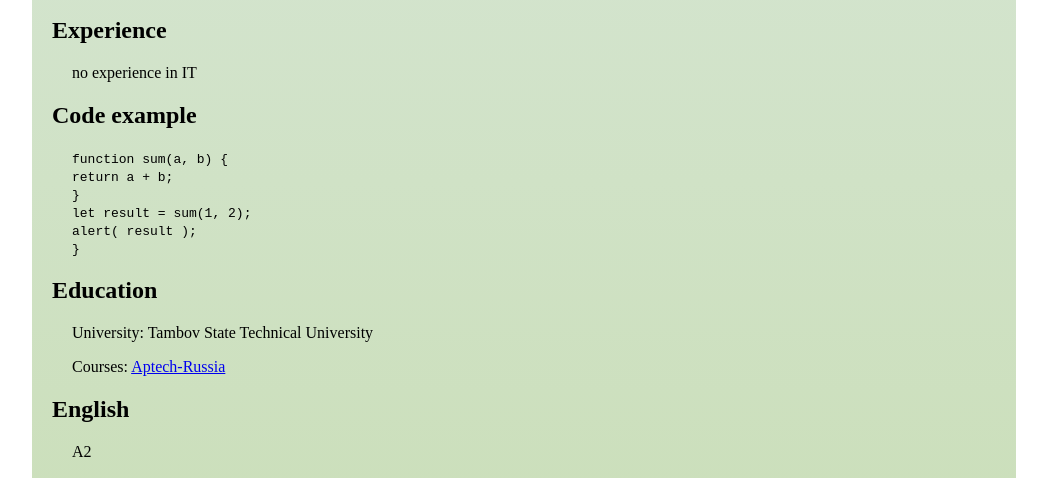
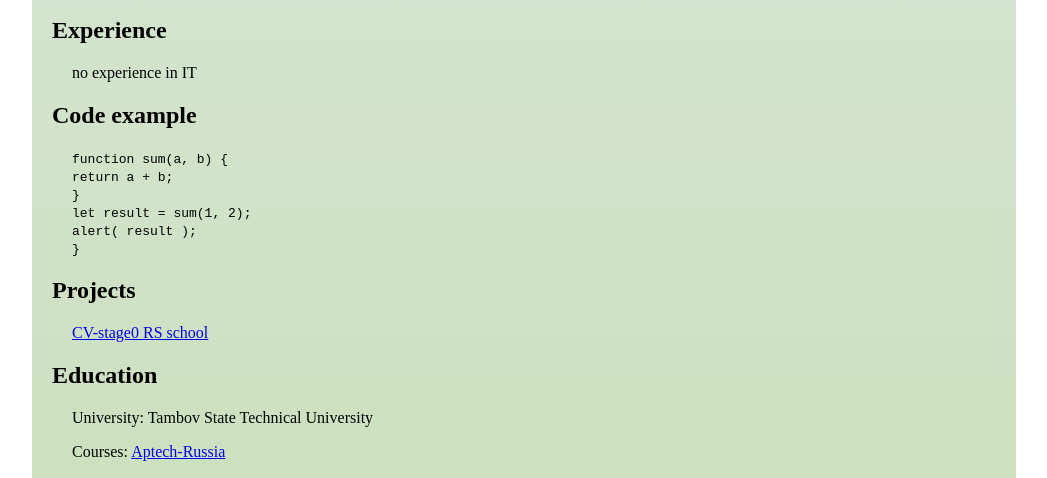
Before and after one commit to OlegPetin/rsschool-cv-st0, a plain HTML site: page index.html in a window 1280 px wide. Shown: the part 974-1452 px from the top of the page, without its empty margins (116-1163 px from the left). Drawn offline with Linux system fonts and the light colour scheme.

Commit message:
feat: edit cv3 check add projects

```diff
--- a/index.html
+++ b/index.html
@@ -63,7 +63,10 @@
                     </code>
                 </p>
             </section>
-
+            <section>
+                <h2 class="main">Projects</h2>
+                <p class="text_cv"><a href="https://OlegPetin.github.io/rsschool-cv">CV-stage0 RS school </a></p>
+            </section>
             <section>
                 <h2 class="main" id="Education">Education</h2>
                 <p class="text_cv">University: Tambov State Technical University</p>
```
